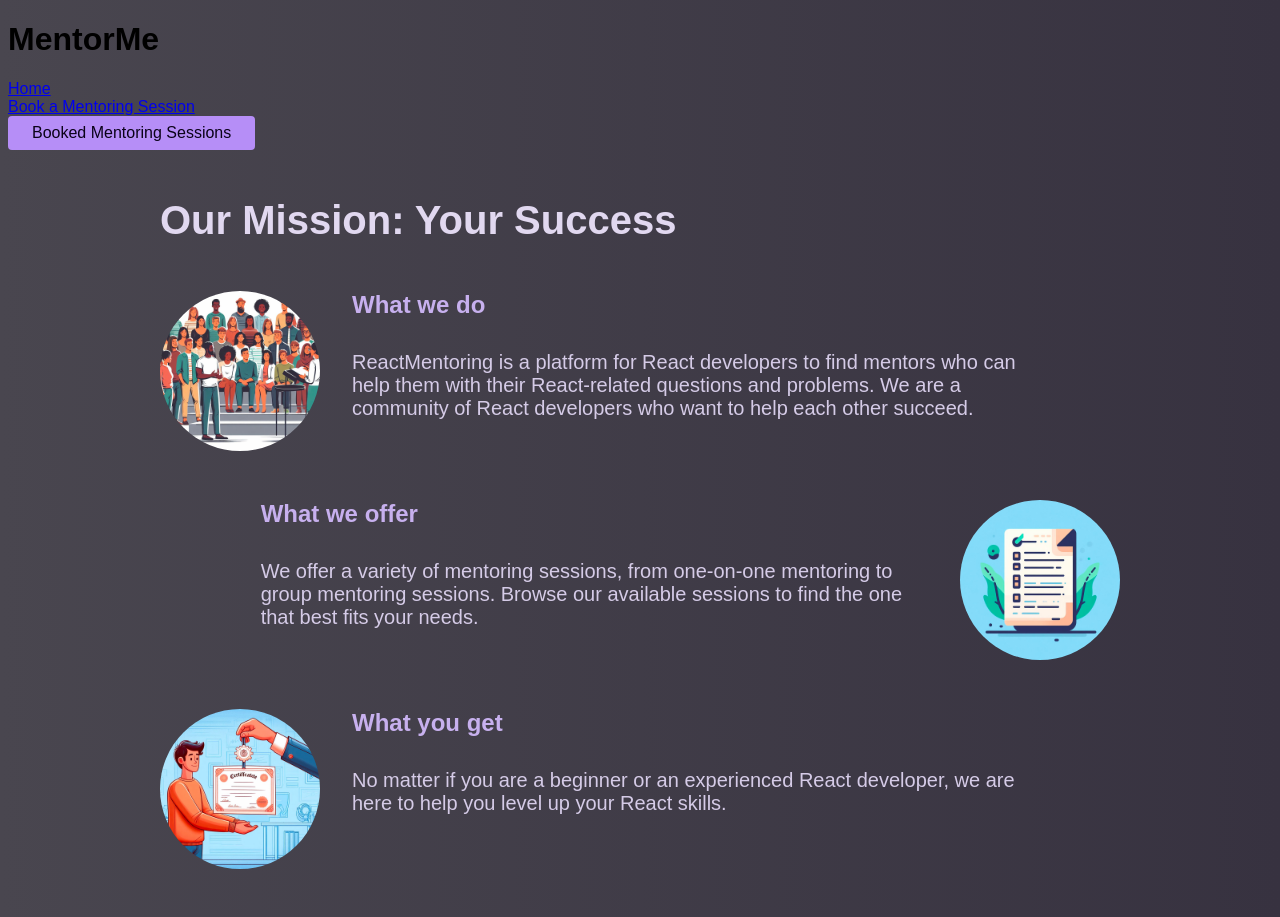
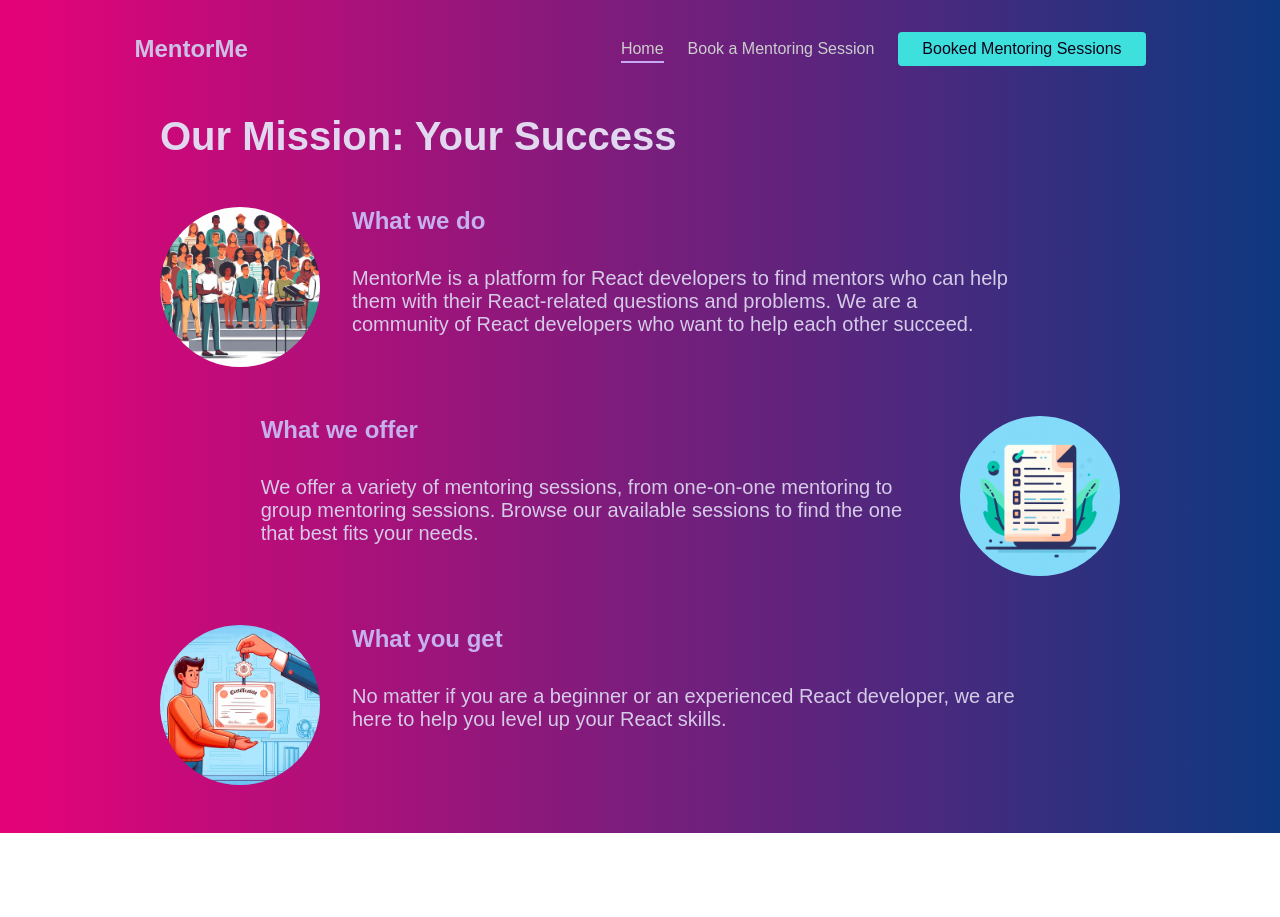
Before and after one commit to aasazali-seekasia/book-a-session-app, a React (Vite) app: page / in a window 1280 px wide. After the commit the page ends 833 px from the top, so only its background shows below. Built offline with nearby package versions, Linux system fonts and the light colour scheme.

Commit message:
feat: Refactor component, styling, and copy

```diff
--- a/src/components/Navigation/NavHeader.tsx
+++ b/src/components/Navigation/NavHeader.tsx
@@ -16,14 +16,14 @@ export default function NavHeader() {
   };
 
   return (
-    <>
+    <div>
       {bookedMentoringSessionsVisible && (
         <BookedMentoringSessionsList
           onModalClose={hideBookedMentoringSessions}
         />
       )}
 
-      <header id="nav-header">
+      <header id="main-header">
         <h1>MentorMe</h1>
         <nav>
           <ul>
@@ -41,6 +41,6 @@ export default function NavHeader() {
           </ul>
         </nav>
       </header>
-    </>
+    </div>
   );
 }
--- a/src/components/Sessions/MentoringSession.tsx
+++ b/src/components/Sessions/MentoringSession.tsx
@@ -14,7 +14,7 @@ interface MentoringSessionProps {
 
 export default function MentoringSession({ session }: MentoringSessionProps) {
   return (
-    <span className="session-item">
+    <article className="session-item">
       <img src={session.visual} alt={session.title} />
       <div className="session-data">
         <div>
@@ -27,6 +27,6 @@ export default function MentoringSession({ session }: MentoringSessionProps) {
           <Button to={session.id}>Details</Button>
         </p>
       </div>
-    </span>
+    </article>
   );
 }
--- a/src/index.css
+++ b/src/index.css
@@ -6,7 +6,7 @@
 
 body {
   font-family: 'SEEK Sans', sans-serif;
-  background: linear-gradient(90deg, #49464f 0, #373240 100%);
+  background: linear-gradient(90deg, #e60278 0, #0e3880 100%);
 }
 
 ul {
@@ -16,7 +16,7 @@ ul {
 }
 
 .button {
-  background-color: #b68ef7;
+  background-color: #3ee0de;
   color: #0a0218;
   border: none;
   border-radius: 4px;
@@ -28,7 +28,7 @@ ul {
 
 .button:hover,
 .button:active {
-  background-color: #a16cf7;
+  background-color: #3fe6ef;
 }
 
 .button.button--text-only {
@@ -38,14 +38,14 @@ ul {
 
 .button.button--text-only:hover,
 .button.button--text-only:active {
-  color: #b592ed;
+  color: #a88ff2;
 }
 
 .modal {
   width: 90%;
   max-width: 35rem;
-  background-color: #6b5e81;
-  color: #edeaf3;
+  background-color: #0f4080;
+  color: #ededde;
   border-radius: 8px;
   border: none;
 }
@@ -104,7 +104,7 @@ ul {
 
 #main-header a {
   text-decoration: none;
-  color: #c6a8f5;
+  color: #cdcdcd;
   padding: 0.25rem 0;
   border-bottom: 2px solid transparent;
 }
--- a/src/pages/Home.tsx
+++ b/src/pages/Home.tsx
@@ -11,7 +11,7 @@ export default function HomePage() {
         <div>
           <h3>What we do</h3>
           <p>
-            ReactMentoring is a platform for React developers to find mentors
+            MentorMe is a platform for React developers to find mentors
             who can help them with their React-related questions and problems.
             We are a community of React developers who want to help each other
             succeed.
```
